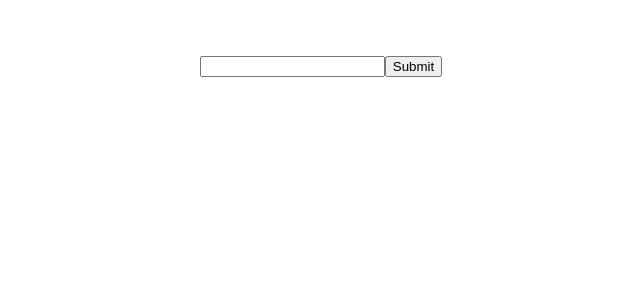
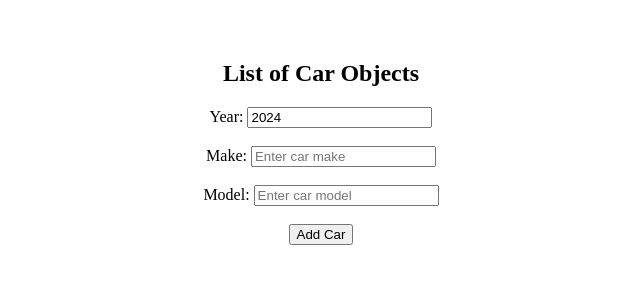
Before and after one commit to khalilovmusa/react-tasks-youtube, a React (Vite) app: page / in a window 1280 px wide. Shown: the top 300 px of the page, without its empty margins (319-959 px from the left). Built offline with nearby package versions, Linux system fonts and the light colour scheme.

Commit message:
UpdateObjArr task added

```diff
--- a/src/App.jsx
+++ b/src/App.jsx
@@ -1,11 +1,11 @@
 import './App.css'
-import UpdateArr from './components/UpdateArr'
+import UpdateObjArr from './components/UpdateObjArr'
 
 
 function App() {
 
   return <>
-    <UpdateArr />
+    <UpdateObjArr />
   </>
 }
 
--- /dev/null
+++ b/src/components/UpdateObjArr.jsx
@@ -0,0 +1,60 @@
+import { useState } from 'react';
+
+const UpdateObjArr = () => {
+
+    const [cars, setCars] = useState([]);
+    const [carYear, setCarYear] = useState(new Date().getFullYear());
+    const [carMake, setCarMake] = useState("");
+    const [carModel, setCarModel] = useState("");
+
+    const handleAddCar = () => {
+
+        const newCar = {year: carYear, make: carMake, model: carModel};
+        setCars(c => [...c, newCar])
+
+        setCarYear(new Date().getFullYear());
+        setCarMake("");
+        setCarModel("");
+
+    }
+
+    const handleRemoveCar = (index) => {
+        setCars(c => c.filter((_, i) => i !== index))
+    }
+
+    const handleYearChange = (e) => {
+        setCarYear(e.target.value)
+    }
+
+    const handleMakeChange = (e) => {
+        setCarMake(e.target.value)
+    }
+
+    const handleModelChange = (e) => {
+        setCarModel(e.target.value)
+    }
+
+    return(<div>
+                <h2>List of Car Objects</h2>
+                <ul>
+                    {cars?.map((car, index) => {
+                        return <li onClick={() => handleRemoveCar(index)} key={index} >Car: {car.year}, {car.make}, {car.model}</li>
+                    })}
+                </ul>
+                <label htmlFor="year-input">Year: </label>
+                <input name="year-input" type="number" value={carYear} onChange={handleYearChange}/>
+                <br/>
+                <br/>
+                <label htmlFor="make-input">Make: </label>
+                <input type="text" name="make-input" placeholder="Enter car make" value={carMake} onChange={handleMakeChange} />
+                <br/>
+                <br/>
+                <label htmlFor="model-input" >Model: </label>
+                <input type="text" name="model-input" placeholder="Enter car model" value={carModel} onChange={handleModelChange} />
+                <br/>
+                <br/>
+                <button onClick={handleAddCar}>Add Car</button>
+           </div>);
+}
+
+export default UpdateObjArr;
```
